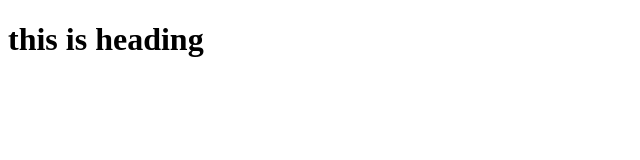
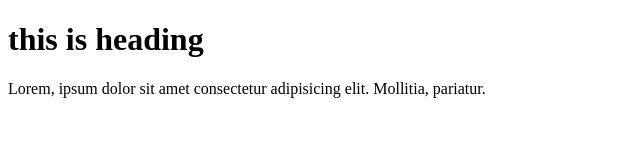
Before and after one commit to yousof-ali/multiple-page, a plain HTML site: page index.html in a window 1280 px wide. Shown: the whole page, without its empty margins (0-640 px from the left). Drawn offline with Linux system fonts and the light colour scheme.

Commit message:
first commit

```diff
--- a/index.html
+++ b/index.html
@@ -8,5 +8,6 @@
 </head>
 <body>
     <h1>this is heading</h1>
+    <p>Lorem, ipsum dolor sit amet consectetur adipisicing elit. Mollitia, pariatur.</p>
 </body>
 </html>
```
